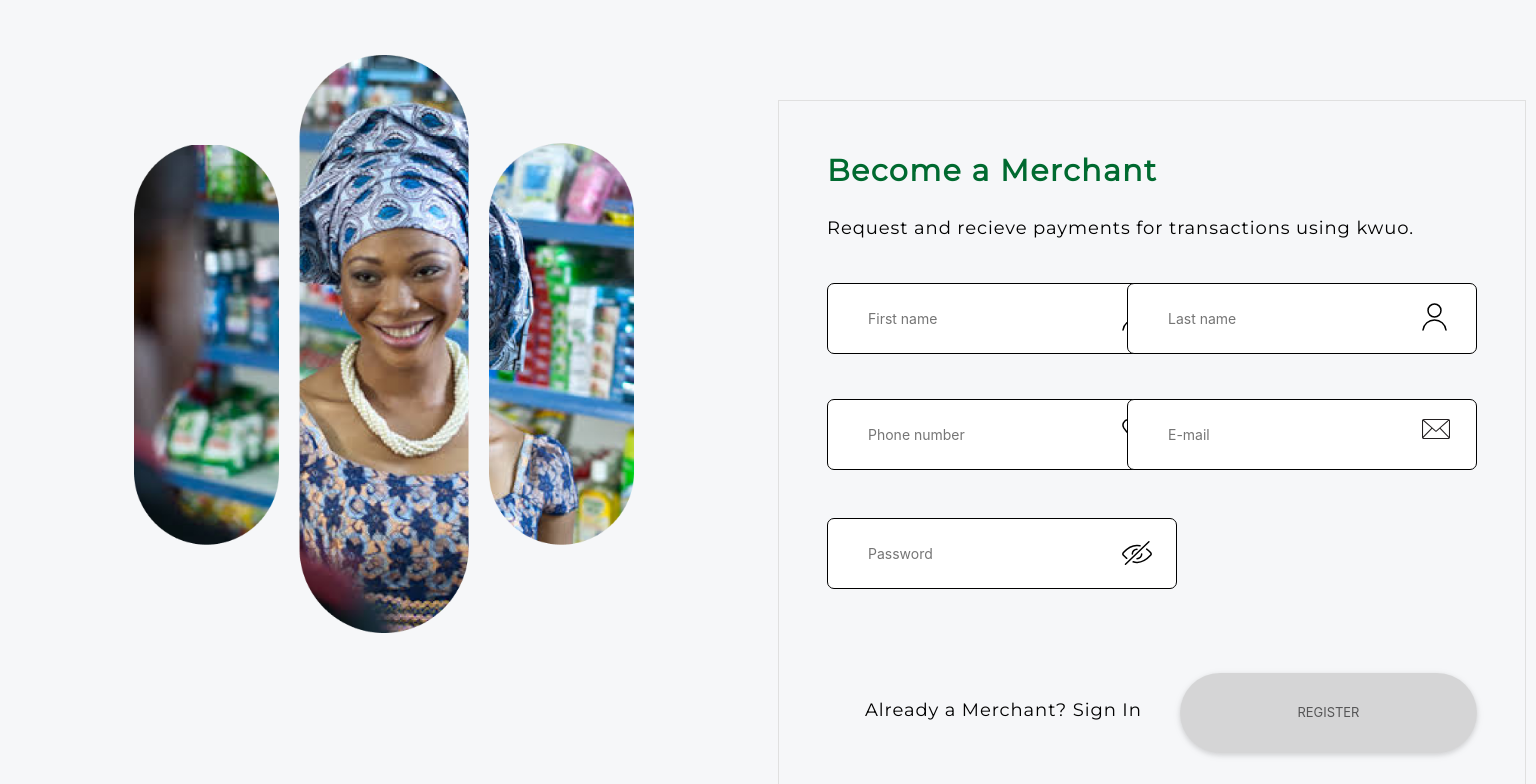
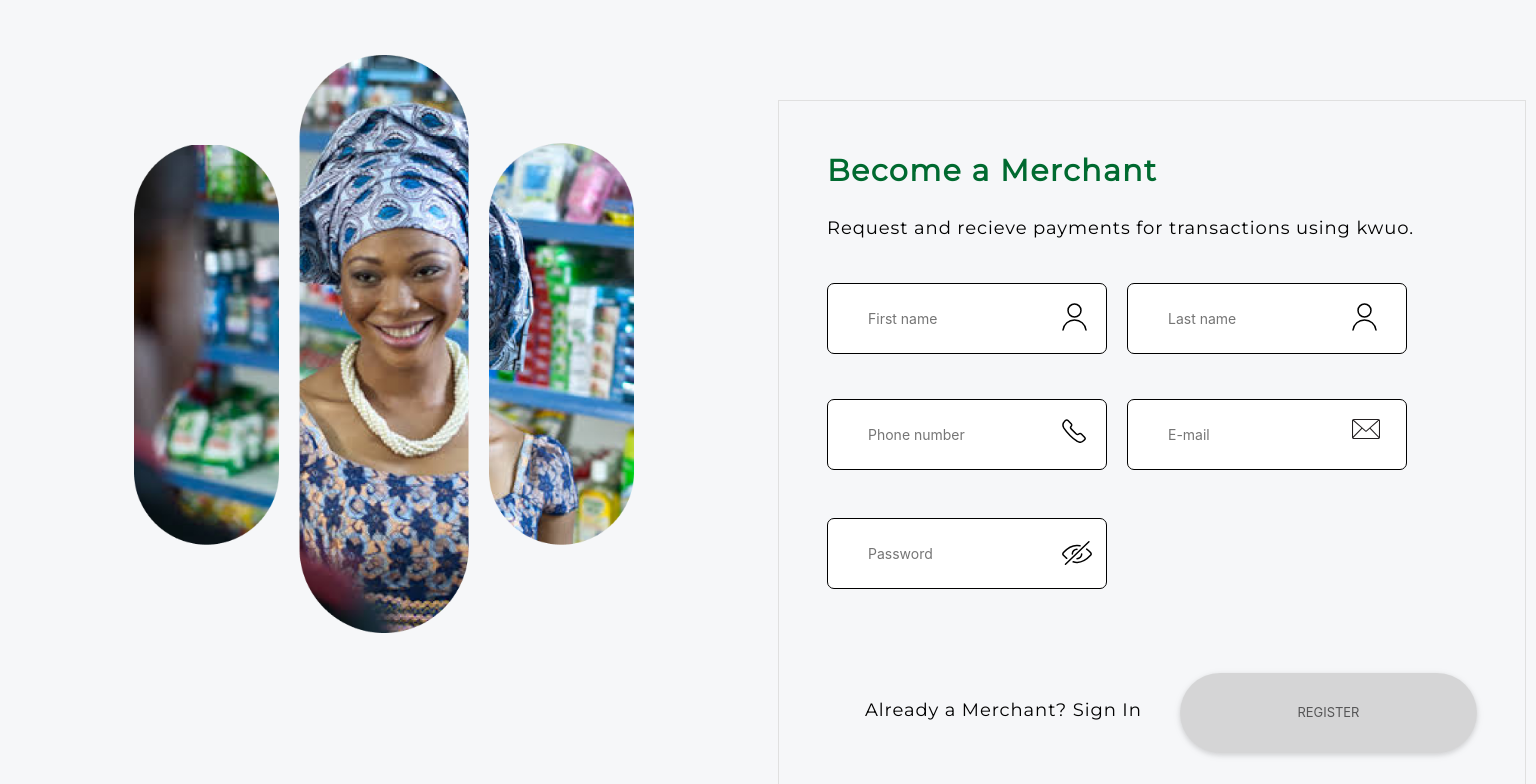
Before and after one commit to talk2coded/kwuo-merchant-app, a React (Create React App) app: page /register in a window 1536 px wide. Shown: the top 784 px of the page. Built offline with nearby package versions, Linux system fonts and the light colour scheme.

Commit message:
reg form fix

```diff
--- a/src/components/register-form/register-form.component.jsx
+++ b/src/components/register-form/register-form.component.jsx
@@ -146,7 +146,7 @@ class RegisterForm extends React.Component{
         </div>
 
         <div className="form-row mb-4">
-            <div className=" svg col-xl-6 col-lg-12 position-relative">
+            <div className=" svg col-xl-6 col-lg-4 col-md-6 position-relative">
 
                 <input type="text" id="fname" className="input-reg" required="required" placeholder="First name" value={this.state.firstname} onChange={this.handleFirstnameChange}/>
                 <svg width="25" height="28" viewBox="0 0 25 28" fill="none" xmlns="http://www.w3.org/2000/svg">
@@ -155,7 +155,7 @@ class RegisterForm extends React.Component{
                 <br/>
 
             </div>
-            <div className="svg5 col-xl-6  col-lg-12  position-relative">
+            <div className="svg5 col-xl-6  col-lg-4 col-md-6 position-relative">
 
                 <input type="text" id="lname" className=" input-reg1" placeholder="Last name" required="required" value={this.state.lname} onChange={this.handleLastnameChange}/>
                 <svg width="25" height="28" viewBox="0 0 25 28" fill="none" xmlns="http://www.w3.org/2000/svg">
@@ -166,7 +166,7 @@ class RegisterForm extends React.Component{
         </div>
 
         <div className="form-row mb-4">
-            <div className="svg col-xl-6 col-lg-12 position-relative">
+            <div className="svg col-xl-6 col-lg-4 col-md-6 position-relative">
 
             <input id="phone" className="input-reg" placeholder="Phone number"  required="required" value={this.state.phoneno} onChange={this.handlePhonenumberChange}/>
             <svg width="24" height="24" viewBox="0 0 24 24" fill="none" xmlns="http://www.w3.org/2000/svg">
@@ -174,7 +174,7 @@ class RegisterForm extends React.Component{
             </svg>
             <br/>
             </div>
-            <div className="svg5 col-xl-6 col-lg-12 position-relative">
+            <div className="svg5 col-xl-6 col-lg-4 col-md-6 position-relative">
 
             <input type="email" id="email" className="input-reg1 mb-4 input-reg" placeholder="E-mail" required="required" value={this.state.email} onChange={this.handleEmailChange}/>
             <svg width="28" height="20" viewBox="0 0 28 20" fill="none" xmlns="http://www.w3.org/2000/svg">
--- a/src/components/register-form/register-form.css
+++ b/src/components/register-form/register-form.css
@@ -210,3 +210,26 @@ button.reg-btn:disabled{
 
 
     }
+
+    @media (min-width: 1500px) and (max-width: 1790.98px) {
+      input.input-reg{
+        width: 280px;
+
+    }
+
+    input.input-reg1{
+      width: 280px;
+  }
+
+  div.svg > svg{
+
+    left: 390px;
+
+  }
+
+  div.svg5 > svg{
+
+    left: 350px;
+
+  }
+     }
```
